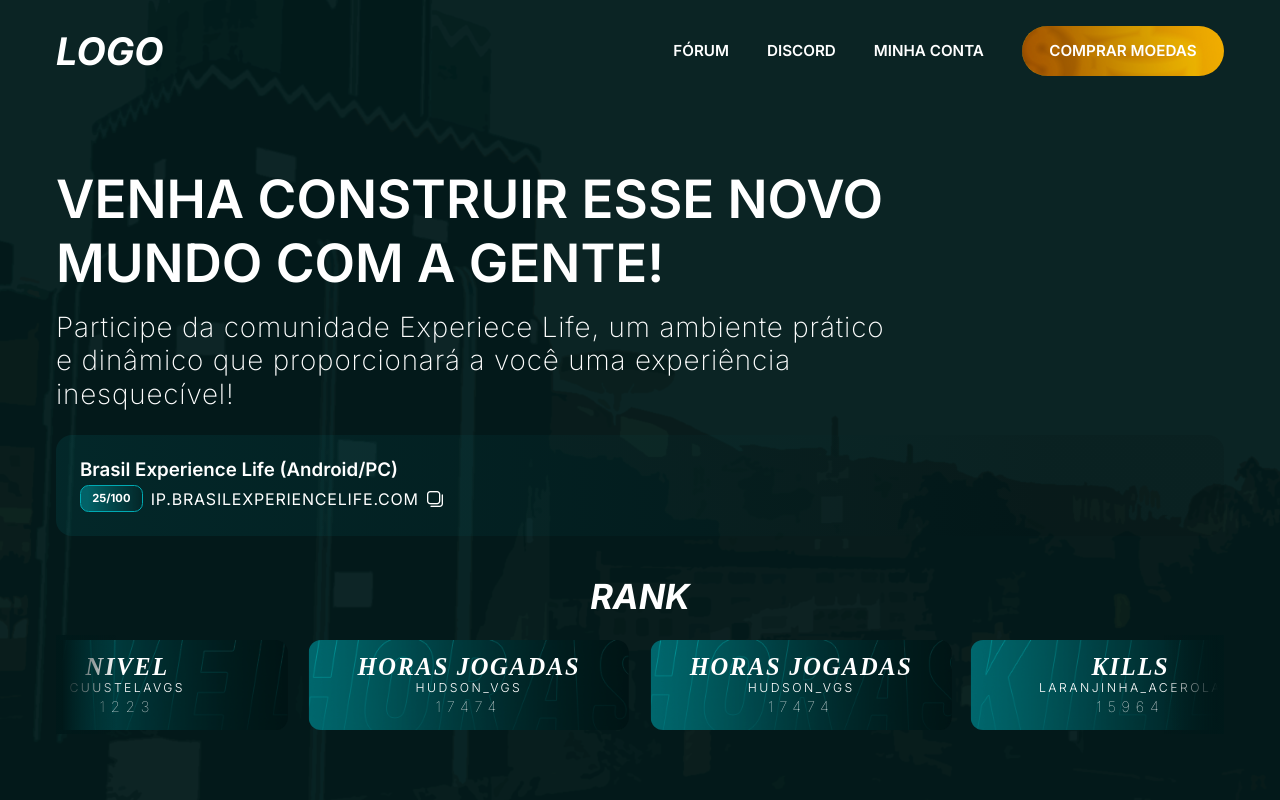
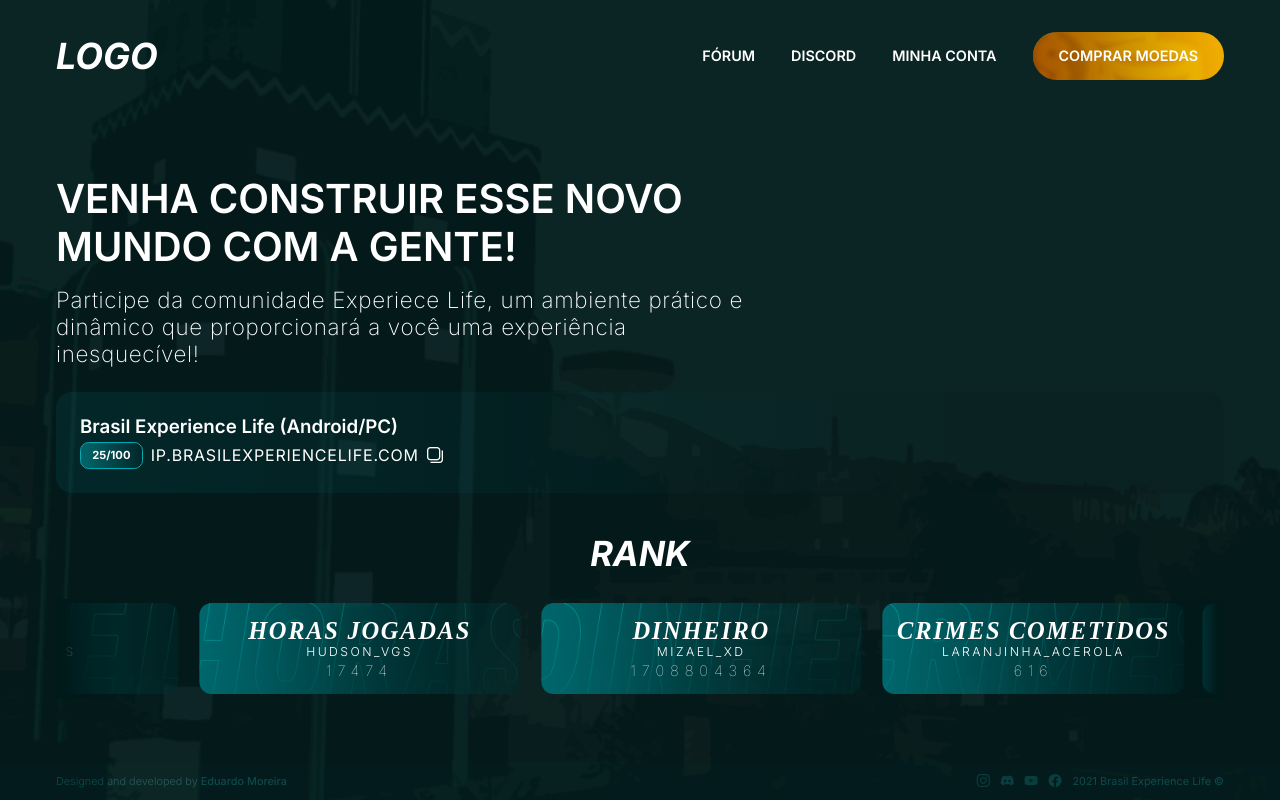
Before and after one commit to edumoreiira/experience-life, an Angular app: page / in a window 1280 px wide. Built offline with nearby package versions, Linux system fonts and the light colour scheme; a web font is replaced by a local one.

Commit message:
style: change text-size for header and navbar + minor issues

```diff
--- a/src/app/components/card/card.component.scss
+++ b/src/app/components/card/card.component.scss
@@ -1,9 +1,10 @@
 .card {
     padding: 1em;
-    background-color: black;
     border-radius: var(--radius);
     background-size: cover;
     background-repeat: no-repeat;
+    overflow: hidden;
+    text-overflow: ellipsis;
 
     &__title {
         font-size: 2em;
--- a/src/app/pages/home/home.component.html
+++ b/src/app/pages/home/home.component.html
@@ -1,9 +1,15 @@
 <nav class="container nav">
     <div class="nav__logo">LOGO</div>
     <ul class="nav__items">
-        <li class="nav__item"><a class="nav__link" href="#">Fórum</a></li>
-        <li class="nav__item"><a class="nav__link" href="#">Discord</a></li>
-        <li class="nav__item"><a class="nav__link" href="#">Minha Conta</a></li>
+        <li class="nav__item">
+            <a class="nav__link" href="https://brasilexperiencelife.forumeiros.com/" target="_blank">Fórum</a>
+        </li>
+        <li class="nav__item">
+            <a class="nav__link" href="https://www.discord.gg/PFwAEWwpW7" target="_blank">Discord</a>
+        </li>
+        <li class="nav__item">
+            <a class="nav__link" href="#">Minha Conta</a>
+        </li>
         <li class="nav__item"><a class="nav__link" href="#">
             <button app-button class="nav__button">Comprar Moedas</button>
         </a></li>
@@ -69,10 +75,19 @@
                     <app-card
                         #slider_card
                         class="rank__slider__card"
-                        [title]="'Horas Jogadas'"
-                        [playerName]="'Hudson_Vgs'"
-                        [info]="'17474'"
-                        urlImage="/assets/cards/horas.png"
+                        [title]="'Dinheiro'"
+                        [playerName]="'Mizael_xD'"
+                        [info]="'1708804364'"
+                        urlImage="/assets/cards/dinheiro.png"
+                    >
+                    </app-card>
+                    <app-card
+                        #slider_card
+                        class="rank__slider__card"
+                        [title]="'Crimes Cometidos'"
+                        [playerName]="'Laranjinha_Acerola'"
+                        [info]="'616'"
+                        urlImage="/assets/cards/crimes.png"
                     >
                     </app-card>
                 </div>
@@ -80,3 +95,5 @@
         </div>
     </section>
 </div>
+
+<app-footer></app-footer>
--- a/src/app/pages/home/home.component.scss
+++ b/src/app/pages/home/home.component.scss
@@ -23,8 +23,8 @@
     display: flex;
     justify-content: space-between;
     align-items: center;
-    padding-block: 1.5em;
-    font-size: .95em;
+    padding-block: 2em;
+    font-size: .9em;
 
     &__logo{
         font-size: 2.5em;
@@ -50,7 +50,7 @@
         text-decoration: none;
         transition: color 150ms ease-in-out;
         &:hover{
-            color: hsl(var(--highlight));
+            color: hsl(var(--primary-light));
         }
     }
 
@@ -86,15 +86,15 @@
     display: flex;
     gap: 1em;
     flex-direction: column;
-    width: 72%;
+    width: 60%;
 
     &__title{
         text-transform: uppercase;
-        font-size: 3.3em;
+        font-size: 2.5em;
     }
 
     &__description{
-        font-size: 1.74em;
+        font-size: 1.4em;
         font-weight: 200;
         letter-spacing: .03em;
         line-height: 1.2;
@@ -179,7 +179,7 @@
         font-style: italic;
         font-size: 2.4em;
         font-weight: 700;
-        margin-bottom: .5em;
+        margin-bottom: .7em;
     }
     @keyframes slide {
         from {
--- a/src/app/pages/home/home.component.ts
+++ b/src/app/pages/home/home.component.ts
@@ -2,11 +2,12 @@
 import { ButtonComponent } from "../../components/button/button.component";
 import { CardComponent } from "../../components/card/card.component";
 import e from 'express';
+import { FooterComponent } from "../../components/footer/footer.component";
 
 @Component({
   selector: 'app-home',
   standalone: true,
-  imports: [ButtonComponent, CardComponent],
+  imports: [ButtonComponent, CardComponent, FooterComponent],
   templateUrl: './home.component.html',
   styleUrl: './home.component.scss'
 })
```
Also changed, not shown: src/assets/cards/crimes.png (added), src/assets/cards/dinheiro.png (added).
